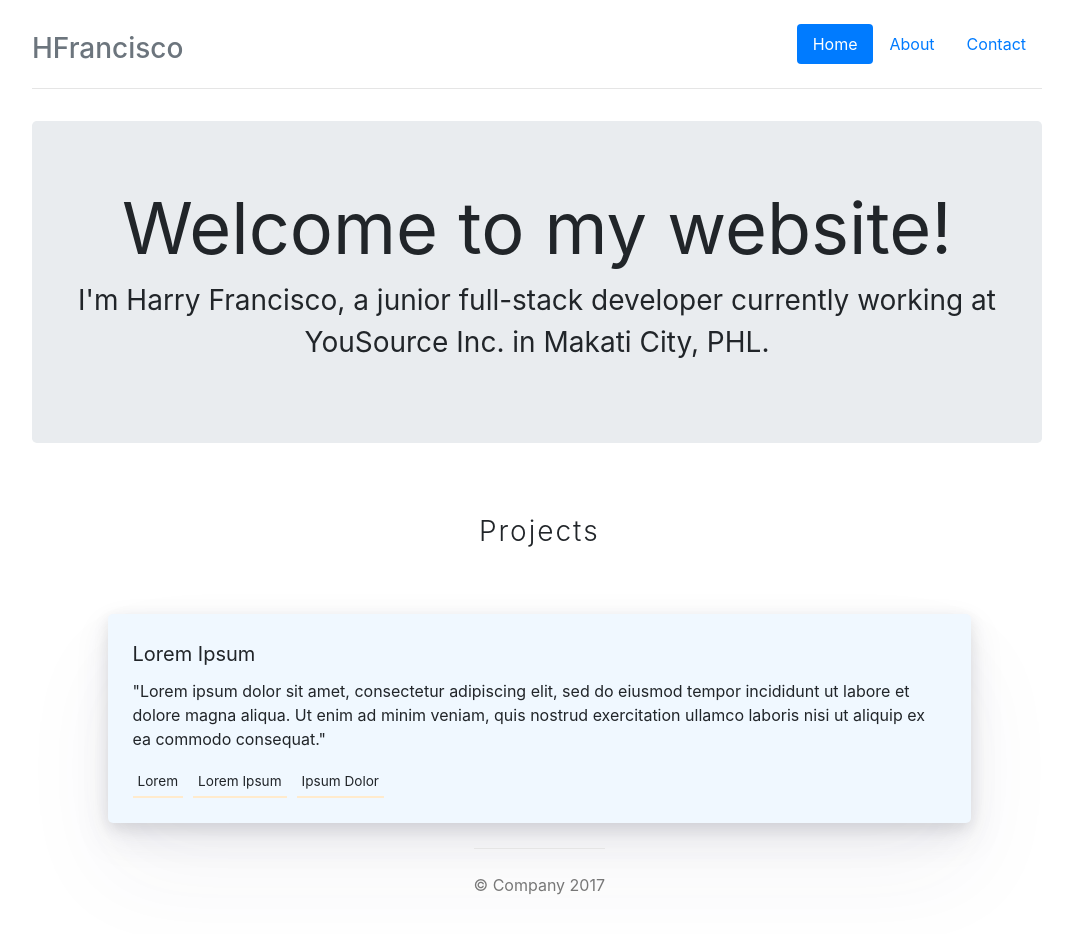
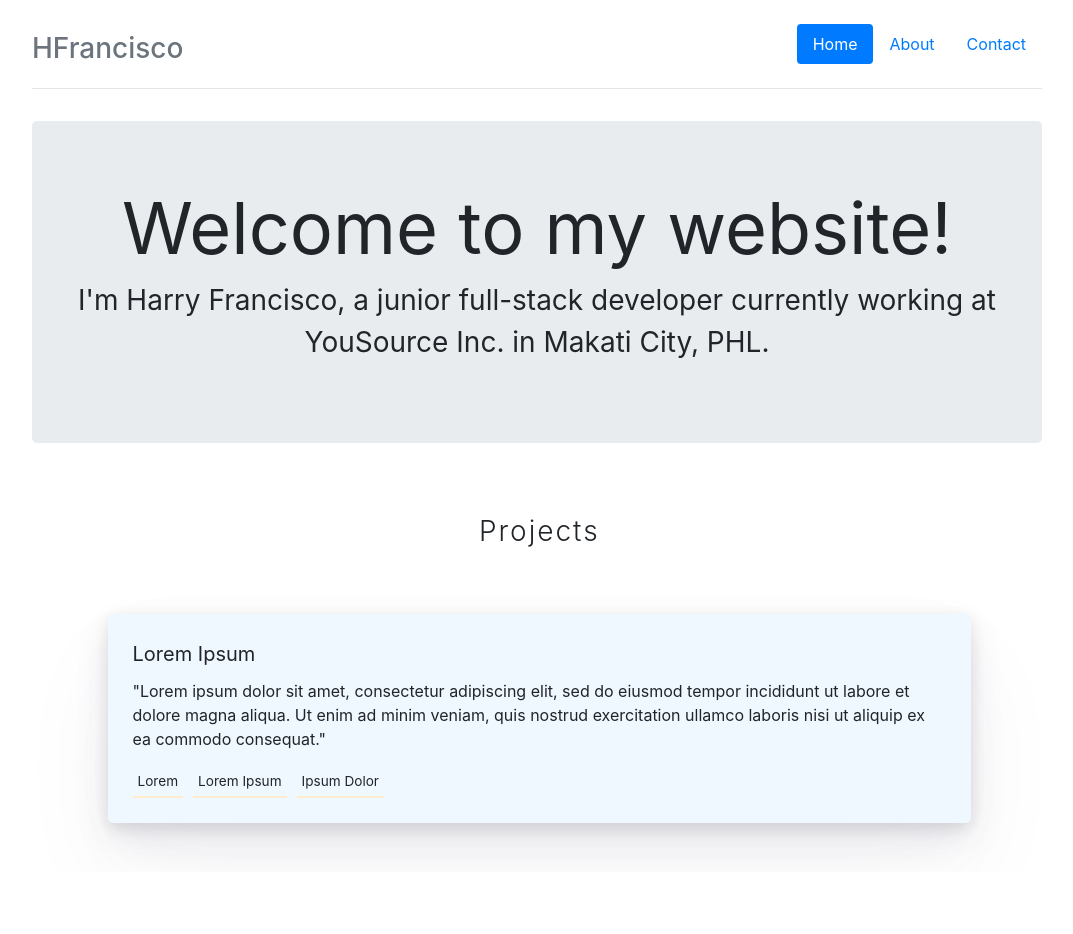
Before and after one commit to HFrancisco/PersonalWebsite-JS, a plain HTML site: page index.html in a window 1280 px wide. Shown: the whole page, without its empty margins (103-1176 px from the left). After the commit the page ends 872 px from the top, so only its background shows below. Drawn offline with nearby package versions, Linux system fonts and the light colour scheme.

Commit message:
Removed unneeded items from Narrow Jumbotron template

```diff
--- a/index.html
+++ b/index.html
@@ -38,7 +38,6 @@
                 <p class="jumbotron__intro">I'm Harry Francisco, a <span id="jobTitle"></span> developer currently
                     working at <span id="employer"></span> in <span id="city"></span>, <span id="countryIso"></span>.
                 </p>
-                <!-- <p><a class="btn btn-lg btn-success" href="#" role="button">Sign up today</a></p> -->
             </div>
 
             <div class="container-cards container-cards--center container-cards--vertical">
@@ -70,36 +69,6 @@
                     </div>
                 </div>
 
-                <!-- <div class="row marketing">
-                    <div class="col-lg">
-                        <h4>Subheading</h4>
-                        <p>Donec id elit non mi porta gravida at eget metus. Maecenas faucibus mollis interdum.</p>
-
-                        <h4>Subheading</h4>
-                        <p>Morbi leo risus, porta ac consectetur ac, vestibulum at eros. Cras mattis consectetur purus
-                            sit
-                            amet fermentum.</p>
-
-                        <h4>Subheading</h4>
-                        <p>Maecenas sed diam eget risus varius blandit sit amet non magna.</p>
-
-                        <h4>Subheading</h4>
-                        <p>Donec id elit non mi porta gravida at eget metus. Maecenas faucibus mollis interdum.</p>
-
-                        <h4>Subheading</h4>
-                        <p>Morbi leo risus, porta ac consectetur ac, vestibulum at eros. Cras mattis consectetur purus
-                            sit
-                            amet fermentum.</p>
-
-                        <h4>Subheading</h4>
-                        <p>Maecenas sed diam eget risus varius blandit sit amet non magna.</p>
-                    </div>
-                </div> -->
-
-                <footer class="footer">
-                    <p>&copy; Company 2017</p>
-                </footer>
-
             </div> <!-- /container -->
 
             <!-- JQuery -->
```
